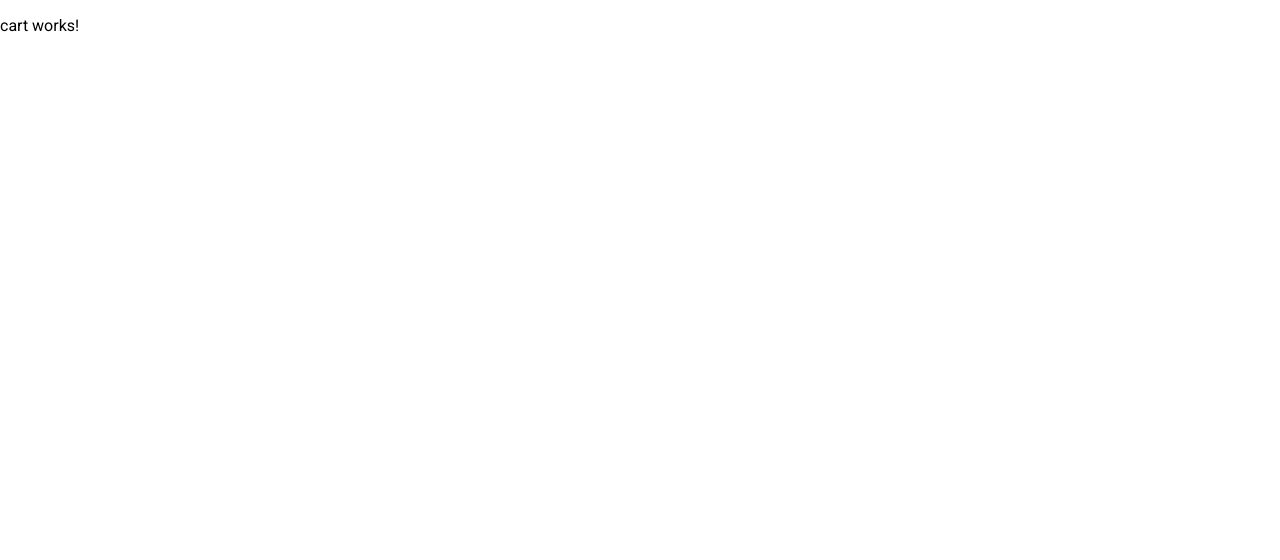
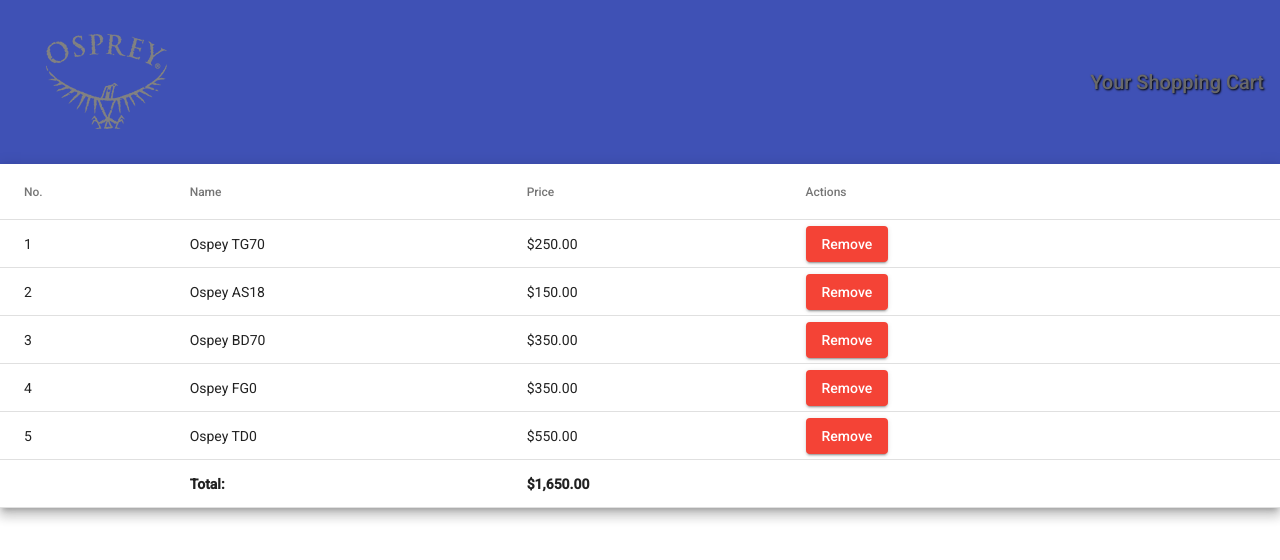
Before and after one commit to Velebniks/osprey-store, an Angular app: page /cart in a window 1280 px wide. Shown: the top 560 px of the page. Built offline with nearby package versions, Linux system fonts and the light colour scheme.

Commit message:
create cart page

```diff
--- a/src/app/backpacks/backpacks.component.html
+++ b/src/app/backpacks/backpacks.component.html
@@ -1,4 +1,4 @@
-<div class="header">
+<!--  <div class="header">
     <img id="logo" src="assets/img/logo_osprey.png" alt="" />
     <h1 class="tagline">
       BACKPACK <br />
@@ -8,166 +8,39 @@
       id="sc"
       src="https://img.icons8.com/cute-clipart/64/000000/shopping-cart.png"
     />
-  </div>
+    0 eur0
+  </div> -->
 
-  <!-- <ul class="products Osprey">
-    <li class="product-wrapper">
-      <div class="product-photo">
-        <img src="assets/img/Exped_Lightning_45_black_16-200x200.jpg" alt="" />
-      </div>
-      <div class="border_line"></div>
-      <p>Рюкзак Osprey Exped Lightning 45</p>
-      <p class="product-price">Price: €100.00</p>
-      <p> <button mat-raised-button color="primary">Add to Card</button></p>
-      <a href="" class="product"></a>
-    </li>
-    <li class="product-wrapper">
-      <div class="product-photo">
-        <img src="assets/img/Exped_Thunder_50_deepseablue_16-200x200.jpg" alt="" />
-      </div>
-      <div class="border_line"></div>
-      <p>Рюкзак Osprey Exped Thunder 50</p>
-      <p class="product-price">Price: €200.00</p>
-      <p><button mat-raised-button color="primary">Add to Card</button></p>
-      <a href="" class="product"></a>
-    </li>
-    <li class="product-wrapper">
-      <div class="product-photo">
-        <img src="assets/img/FN_HIMIL_60-10_spring_16-200x200.jpg" alt="" />
-      </div>
-      <div class="border_line"></div>
-      <p>Рюкзак Osprey Himil 60</p>
-      <p class="product-price">Price: €240.00</p>
-      <p><button mat-raised-button color="primary">Add to Card</button></p>
-      <a href="" class="product"></a>
-    </li>
-    <li class="product-wrapper">
-      <div class="product-photo">
-        <img
-          src="assets/img/osprey_Aether_AG_70_S17_Side_Adirondack_Green_17-200x200.jpg"
-          alt=""
-        />
-      </div>
-      <div class="border_line"></div>
-      <p>Рюкзак Osprey Aether AG 70</p>
-      <p class="product-price">Price: €300.00</p>
-      <p><button mat-raised-button color="primary">Add to Card</button></p>
-      <a href="" class="product"></a>
-    </li>
-    <li class="product-wrapper">
-      <div class="product-photo">
-        <img
-          src="assets/img/osprey_HIkelite18_S18_Side_AloeGreen_18-200x200.jpg"
-          alt=""
-        />
-      </div>
-      <div class="border_line"></div>
-      <p>Рюкзак Osprey HikeLite S18 AG</p>
-      <p class="product-price">Price: €330.00</p>
-      <p><button mat-raised-button color="primary">Add to Card</button></p>
-      <a href="" class="product"></a>
-    </li>
-    <li class="product-wrapper">
-      <div class="product-photo">
-        <img
-          src="assets/img/osprey_HIkelite26_S18_Side_BaccaBlue_18-200x200.jpg"
-          alt=""
-        />
-      </div>
-      <div class="border_line"></div>
-      <p>Рюкзак Osprey HikeLite S18 BB</p>
-      <p class="product-price">Price: €400.00</p>
-      <p><button mat-raised-button color="primary">Add to Card</button></p>
-      <a href="" class="product"></a>
-    </li>
-    <li class="product-wrapper">
-      <div class="product-photo">
-        <img src="assets/img/Osprey_img1.jpg" alt="" />
-      </div>
-      <div class="border_line"></div>
-      <p>Рюкзак Osprey Compite G35</p>
-      <p class="product-price">Price: €550.00</p>
-      <p><button mat-raised-button color="primary">Add to Card</button></p>
-      <a href="" class="product"></a>
-    </li>
-    <li class="product-wrapper">
-      <div class="product-photo">
-        <img
-          src="assets/img/Osprey_Renn_Side_Aurora_Purple_web_19-200x200.jpg"
-          alt=""
-        />
-      </div>
-      <div class="border_line"></div>
-      <p>Рюкзак Osprey Renn Side</p>
-      <p class="product-price">Price: €570.00</p>
-      <p><button mat-raised-button color="primary">Add to Card</button></p>
-      <a href="" class="product"></a>
-    </li>
-    <li class="product-wrapper">
-      <div class="product-photo">
-        <img
-          src="assets/img/osprey_Atmos_AG_65_S18_Side_Abyss_Grey_web_18-200x200.jpg"
-          alt=""
-        />
-      </div>
-      <div class="border_line"></div>
-      <p>Рюкзак Osprey Atmos AG65</p>
-      <p class="product-price">Price: €320.00</p>
-      <p><button mat-raised-button color="primary">Add to Card</button></p>
-      <a href="" class="product"></a>
-    </li>
-    <li class="product-wrapper">
-      <div class="product-photo">
-        <img
-          src="assets/img/osprey_Sirrus_50_S17_Side_Black_17-200x200.jpg"
-          alt=""
-        />
-      </div>
-      <div class="border_line"></div>
-      <p>Рюкзак Osprey Sirrus 50 S17</p>
-      <p class="product-price">Price: €400.00</p>
-      <p><button mat-raised-button color="primary">Add to Card</button></p>
-      <a href="" class="product"></a>
-    </li>
-    <li class="product-wrapper">
-      <div class="product-photo">
-        <img
-          src="assets/img/osprey_Stratos_34_S17_Side_Eclipse_Blue_17-200x200.jpg"
-          alt=""
-        />
-      </div>
-      <div class="border_line"></div>
-      <p>Рюкзак Osprey Stratos 34 S17</p>
-      <p class="product-price">Price: €270.00</p>
-      <p><button mat-raised-button color="primary">Add to Card</button></p>
-      <a href="" class="product"></a>
-    </li>
-    <li class="product-wrapper">
-      <div class="product-photo">
-        <img src="assets/img/TE_denali_black_red_17-200x200.jpg" alt="" />
-      </div>
-      <div class="border_line"></div>
-      <p>Рюкзак Osprey Denali TE17</p>
-      <p class="product-price">Price: €190.00</p>
-      <p><button mat-raised-button color="primary">Add to Card</button></p>
-      <a href="" class="product"></a>
-    </li>
-  </ul> -->
+<mat-toolbar color="primary">
+  <mat-toolbar-row  class="toolbar">
+    <img id="logo" src="assets/img/logo_osprey.png" alt="" />
+    <span class="example-spacer"></span>
+    <h1 class="tagline">
+      BACKPACK <br />
+      part of your travel
+    </h1>
+    <img
+      id="sc"
+      src="https://img.icons8.com/cute-clipart/64/000000/shopping-cart.png"
+    />
+    0 euro
+  </mat-toolbar-row>
+</mat-toolbar>
 
-  <mat-grid-list cols="4" rowHeight="500px">
+  <mat-grid-list cols="4" rowHeight="500px" class="grid">
     <mat-grid-tile *ngFor="let backpack of backpacks">
       <mat-card class="card">
         <mat-card-header>
-          <mat-card-title>{{backpack.name}}</mat-card-title>
-          <mat-card-subtitle>{{backpack.label}}</mat-card-subtitle>
+          <mat-card-title>{{ backpack.name }}</mat-card-title>
+          <mat-card-subtitle>{{ backpack.label }}</mat-card-subtitle>
         </mat-card-header>
         <img
           mat-card-image
-          src="{{backpack.img}}"
-          alt="{{backpack.name}}"
+          src="{{ backpack.img }}"
+          alt="{{ backpack.name }}"
         />
         <mat-card-content>
-          <p class="product-price">Price: €{{backpack.price}}</p>
+          <p class="product-price">Price: €{{ backpack.price }}</p>
         </mat-card-content>
         <mat-card-actions>
           <button mat-raised-button color="primary">Add to Card</button>
--- a/src/app/backpacks/backpacks.component.ts
+++ b/src/app/backpacks/backpacks.component.ts
@@ -1,39 +1,104 @@
 import { Component, OnInit } from "@angular/core";
+
 
 @Component({
   selector: "app-backpacks",
   templateUrl: "./backpacks.component.html",
-  styleUrls: ["./backpacks.component.css"]
+  styleUrls: ["./backpacks.component.css"],
+
 })
 export class BackpacksComponent implements OnInit {
   backpacks = [
     {
       id: 1,
-      name: "Ospey1",
+      name: "Osprey Exped Lightning 45",
       label: "Men's backpack",
       price: 120,
-      img: "assets/img/TE_denali_black_red_17-200x200.jpg"
+      img: "assets/img/Exped_Lightning_45_black_16-200x200.jpg"
     },
     {
       id: 2,
-      name: "Ospey2",
-      label: "Men's backpack",
-      price: 140,
-      img: "assets/img/TE_denali_black_red_17-200x200.jpg"
+      name: "Osprey Exped Thunder 50",
+      label: "Mountain's backpack",
+      price: 240,
+      img: "assets/img/Exped_Thunder_50_deepseablue_16-200x200.jpg"
     },
     {
       id: 3,
-      name: "Ospey3",
-      label: "Men's backpack",
-      price: 620,
-      img: "assets/img/TE_denali_black_red_17-200x200.jpg"
+      name: "Osprey Himil 60",
+      label: "Mountain's backpack",
+      price: 380,
+      img: "assets/img/FN_HIMIL_60-10_spring_16-200x200.jpg"
     },
     {
       id: 4,
-      name: "Ospey4",
-      label: "Men's backpack",
-      price: 420,
-      img: "assets/img/TE_denali_black_red_17-200x200.jpg"
+      name: "Osprey Aether AG 70",
+      label: "Mountain's backpack",
+      price: 500,
+      img:
+        "assets/img/osprey_Aether_AG_70_S17_Side_Adirondack_Green_17-200x200.jpg"
+    },
+    {
+      id: 5,
+      name: "Osprey HikeLite S18 AG",
+      label: "Woman's backpack",
+      price: 330,
+      img: "assets/img/osprey_HIkelite18_S18_Side_AloeGreen_18-200x200.jpg"
+    },
+    {
+      id: 6,
+      name: "Osprey HikeLite S18 BB",
+      label: "Woman's backpack",
+      price: 350,
+      img: "assets/img/osprey_HIkelite26_S18_Side_BaccaBlue_18-200x200.jpg"
+    },
+    {
+      id: 7,
+      name: "Osprey Compite G35",
+      label: "Traveller's backpack",
+      price: 500,
+      img: "assets/img/Osprey_img1.jpg"
+    },
+    {
+      id: 8,
+      name: "Osprey Renn Side C45",
+      label: "Traveller's backpack",
+      price: 400,
+      img: "assets/img/Osprey_Renn_Side_Aurora_Purple_web_19-200x200.jpg"
+    },
+
+    {
+      id: 9,
+      name: "Osprey Atmos AG65",
+      label: "Mountain's backpack",
+      price: 500,
+      img:
+        "assets/img/osprey_Atmos_AG_65_S18_Side_Abyss_Grey_web_18-200x200.jpg"
+    },
+    {
+      id: 10,
+      name: "Osprey Sirrus 50 S17",
+      label: "Mountain's backpack",
+      price: 500,
+      img:
+        "assets/img/osprey_Sirrus_50_S17_Side_Black_17-200x200.jpg"
+    },
+
+    {
+      id: 11,
+      name: "Osprey Stratos 34 S17",
+      label: "City's backpack",
+      price: 340,
+      img:
+        "assets/img/osprey_Stratos_34_S17_Side_Eclipse_Blue_17-200x200.jpg"
+    },
+    {
+      id: 12,
+      name: "Osprey Denali TE17",
+      label: "Mountain's backpack",
+      price: 250,
+      img:
+        "assets/img/TE_denali_black_red_17-200x200.jpg"
     }
   ];
 
--- a/src/app/cart/cart.component.html
+++ b/src/app/cart/cart.component.html
@@ -1 +1,41 @@
-<p>cart works!</p>
+<mat-toolbar color="primary">
+  <mat-toolbar-row class="toolbar">
+    <img id="logo" src="assets/img/logo_osprey.png" alt="" />
+    <span class="example-spacer"></span>
+    <h1 class="tagline">
+      Your Shopping Cart
+    </h1>
+  </mat-toolbar-row>
+</mat-toolbar>
+
+<table mat-table [dataSource]="dataSource" class="mat-elevation-z8">
+  <ng-container matColumnDef="id">
+    <th mat-header-cell *matHeaderCellDef>No.</th>
+    <td mat-cell *matCellDef="let element">{{ element.id }}</td>
+    <td mat-footer-cell *matFooterCellDef></td>
+  </ng-container>
+
+  <ng-container matColumnDef="name">
+    <th mat-header-cell *matHeaderCellDef>Name</th>
+    <td mat-cell *matCellDef="let element">{{ element.name }}</td>
+    <td mat-footer-cell *matFooterCellDef>Total:</td>
+  </ng-container>
+
+  <ng-container matColumnDef="price">
+    <th mat-header-cell *matHeaderCellDef>Price</th>
+    <td mat-cell *matCellDef="let element">{{ element.price | currency }}</td>
+    <td mat-footer-cell *matFooterCellDef>{{ getTotalCost() | currency }}</td>
+  </ng-container>
+
+  <ng-container matColumnDef="actions">
+    <th mat-header-cell *matHeaderCellDef>Actions</th>
+    <td mat-cell *matCellDef="let element">
+      <button mat-raised-button color="warn">Remove</button>
+    </td>
+    <td mat-footer-cell *matFooterCellDef></td>
+  </ng-container>
+
+  <tr mat-header-row *matHeaderRowDef="displayedColumns"></tr>
+  <tr mat-row *matRowDef="let row; columns: displayedColumns"></tr>
+  <tr mat-footer-row *matFooterRowDef="displayedColumns"></tr>
+</table>
--- a/src/app/cart/cart.component.ts
+++ b/src/app/cart/cart.component.ts
@@ -1,15 +1,26 @@
-import { Component, OnInit } from '@angular/core';
+import { Component, OnInit } from "@angular/core";
 
 @Component({
-  selector: 'app-cart',
-  templateUrl: './cart.component.html',
-  styleUrls: ['./cart.component.css']
+  selector: "app-cart",
+  templateUrl: "./cart.component.html",
+  styleUrls: ["./cart.component.css"]
 })
 export class CartComponent implements OnInit {
+  dataSource = [
+    { id: 1, name: "Ospey TG70", price: 250 },
+    { id: 2, name: "Ospey AS18", price: 150 },
+    { id: 3, name: "Ospey BD70", price: 350 },
+    { id: 4, name: "Ospey FG0", price: 350 },
+    { id: 5, name: "Ospey TD0", price: 550 }
+  ];
 
-  constructor() { }
+  displayedColumns = ["id", "name", "price","actions"];
 
-  ngOnInit() {
+  getTotalCost() {
+    return this.dataSource.map(t => t.price).reduce((acc, value) => acc + value, 0);
   }
 
+  constructor() {}
+
+  ngOnInit() {}
 }
--- a/src/styles.css
+++ b/src/styles.css
@@ -1,5 +1,3 @@
-/* You can add global styles to this file, and also import other style files */
-
 .header {
     display: block;
     position: relative;
@@ -7,7 +5,7 @@
 }
 
 #logo {
-    margin: 10px 0 10px 10px;
+    margin: 15px 0 15px 30px;
 }
 
 #sc {
@@ -54,6 +52,30 @@
     font-family: Roboto, "Helvetica Neue", sans-serif;
 }
 
+.grid {
+    margin-top: 70px;
+}
+
 .card {
-    max-width: 200px;
+    max-width: 168px;
 }
+
+.toolbar {
+    min-height: 164px;
+    display: flex;
+    justify-content: space-between;
+}
+
+.example-spacer {
+    flex: 1 1 auto;
+    text-align: center;
+}
+
+
+table {
+    width: 100%;
+  }
+
+  tr.mat-footer-row {
+    font-weight: bold;
+  }
```
Also changed, not shown: src/app/app.module.ts (+7 -2 lines), src/app/app.component.html (line endings or trailing spaces).
